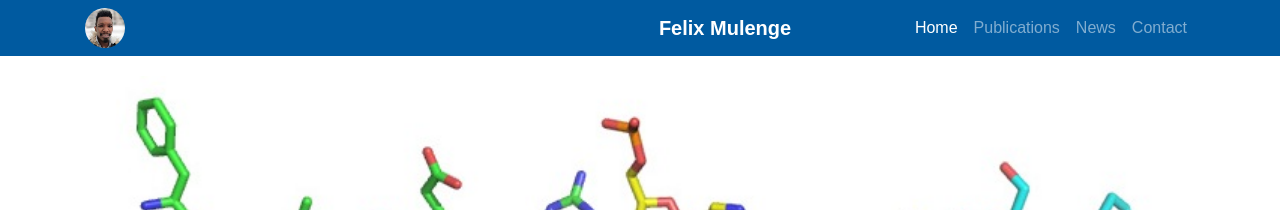
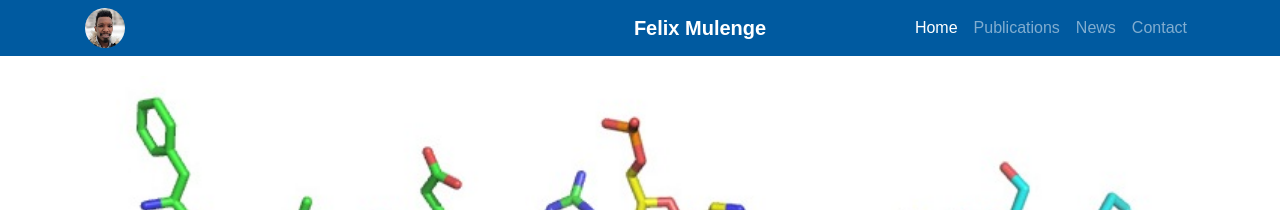
Before and after one commit to fmulenge/fmulenge.github.io, a Jekyll site: the page built from index.md, in a window 1280 px wide. Shown: the top 210 px of the page. Built offline with Jekyll 4.4.1, drawn with Linux system fonts in a browser that asks for light colours.

Commit message:
Update custom.css

```diff
--- a/static/css/custom.css
+++ b/static/css/custom.css
@@ -98,8 +98,9 @@ blockquote {
 .navbar-brand {
     position: absolute;
     width: 100%;
+    left: 60px;
     text-align: center;
-    margin-left: 0px;
+    margin: auto;
 }
 
 .navbar-brand img {
```
